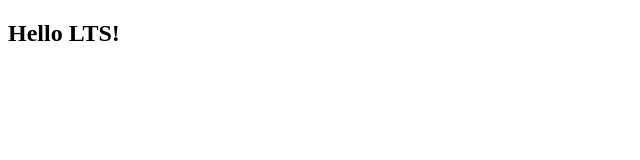
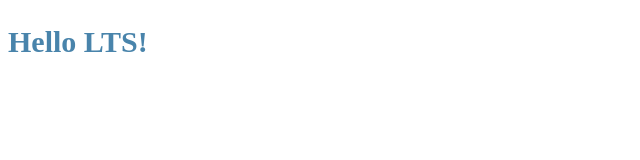
Before and after one commit to TianShLi/tsli.github.io, a plain HTML site: page index.html in a window 1280 px wide. Shown: the whole page, without its empty margins (0-640 px from the left). Drawn offline with Linux system fonts and the light colour scheme.

Commit message:
add css&title

```diff
--- a/index.html
+++ b/index.html
@@ -2,7 +2,12 @@
 <html lang="en">
 <head>
 	<meta charset="UTF-8">
-	<title>Document</title>
+	<title>嘟嘟欢迎你</title>
+	<style type="text/css">
+		h2{font: normal 700 30px "\96B6\4E66";
+		color: #4984ab;
+		}
+	</style>
 </head>
 <body>
 	<h2>Hello LTS!</h2>
```
